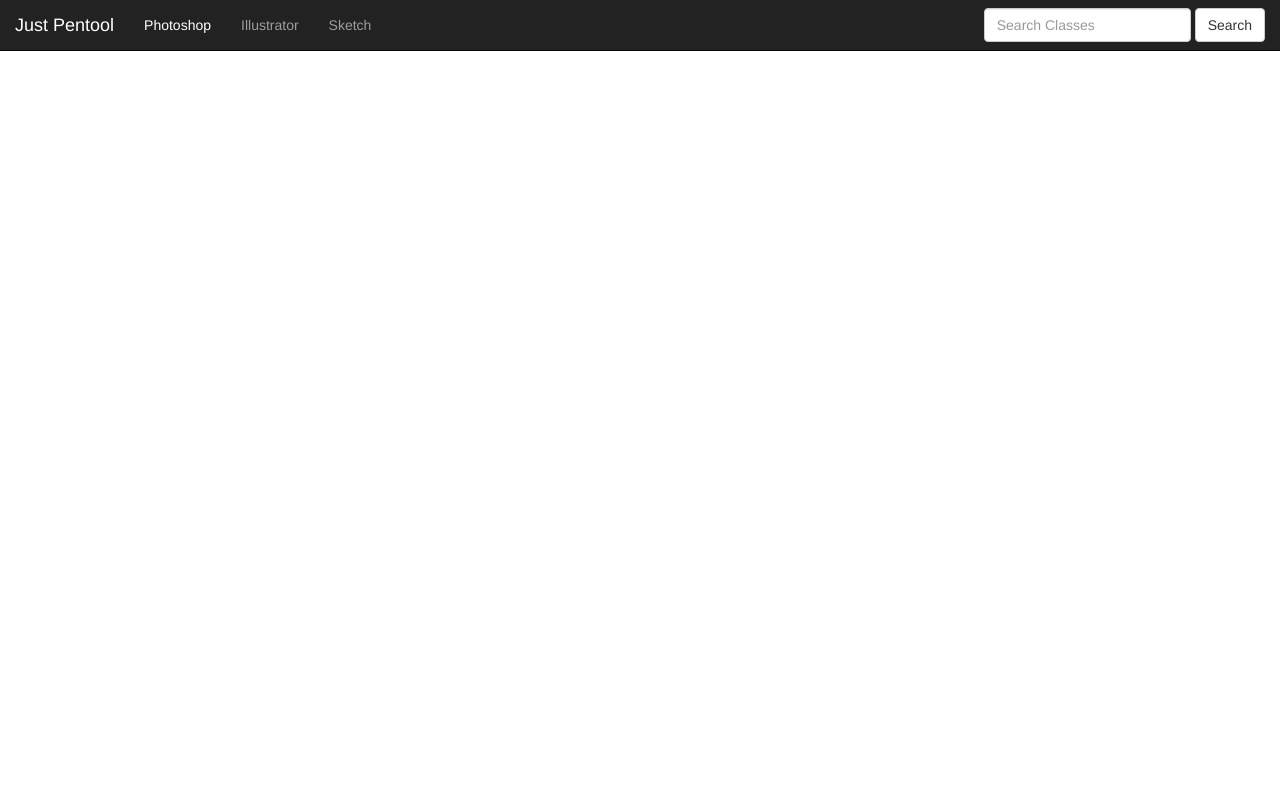
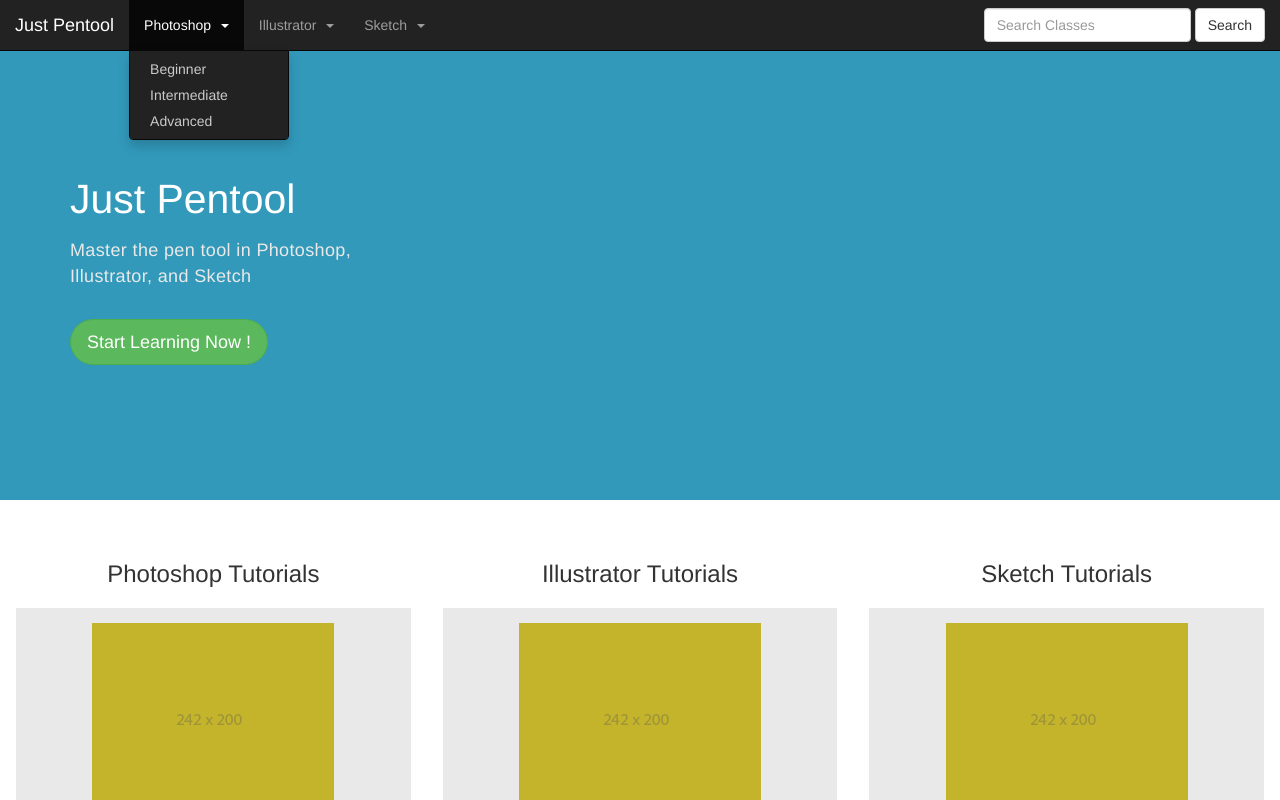
Before and after one commit to lightcastercoldheart/justpentool, a plain HTML site: page Web-Landing_Page/index.html in a window 1280 px wide. Both pictures are taken after a click on the button "Photoshop". Shown: the top 800 px of the page. Drawn offline with nearby package versions, Linux system fonts and the light colour scheme.

Commit message:
Added files via upload

```diff
--- /dev/null
+++ b/Web-Landing_Page/css/style.css
@@ -0,0 +1,60 @@
+/*Style Guide
+
+Typography
+
+Colors
+
+Links
+
+
+
+
+*/
+
+.jumbotron {
+	background-color: #3299BB !important;
+	height: 500px !important;
+}
+
+h1 small {
+	color: #ffffff !important;
+}
+
+h4 {
+	line-height: 26px !important;
+	letter-spacing: 0.02em !important;
+	color: #e9e9e9 !important;
+}
+
+/*inverse dropdown color*/
+
+.dropdown-menu>li>a {
+	color: #cacaca !important;
+}
+
+.dropdown-menu>li>a:hover {
+	color: #424242 !important;
+}
+
+.inverse-dropdown{
+	background-color: #222 !important;
+	border-color: #080808 !important;
+	&>li>a{
+		color: #cacaca !important;
+		&:hover{
+			color: #fff !important;
+			background-color: #000 !important;
+		}
+	}
+}
+
+.btn-group-lg>.btn, .btn-lg {
+	border-bottom-right-radius: 4em !important;
+	border-bottom-left-radius: 4em !important;
+	border-top-right-radius: 4em !important;
+	border-top-left-radius: 4em !important;
+}
+
+.panel-body {
+	background:#e9e9e9 !important;
+}
--- a/Web-Landing_Page/index.html
+++ b/Web-Landing_Page/index.html
@@ -1,7 +1,7 @@
 <!DOCTYPE HTML>
 
 <head>
-	<link href="../css/style.css" rel="stylesheet">
+	<link href="css/style.css" rel="stylesheet">
 	<link href="https://maxcdn.bootstrapcdn.com/bootstrap/3.3.6/css/bootstrap.min.css" rel="stylesheet">
 	<link rel="stylesheet" href="https://maxcdn.bootstrapcdn.com/font-awesome/4.5.0/css/font-awesome.min.css">
 </head>
@@ -16,11 +16,31 @@
 			</div><!--closes navbar-header-->
 
 		<div class="collapse navbar-collapse" id="bs-example-navbar-collapse-1">
-			<ul class="nav navbar-nav">
-				<li><a href="#">Photoshop</a>
-				<li><a href="#">Illustrator</a>
-				<li><a href="#">Sketch</a>
-			</ul>
+
+				<ul class="nav navbar-nav">
+					<li class="dropdown inverse-dropdown"><a href="#" class="dropdown-toggle" data-toggle="dropdown" role="button" aria-haspopup="true" aria-expanded="false">Photoshop &nbsp<span class="caret"></span></a>
+					<ul class="dropdown-menu inverse-dropdown">
+						<li><a href="#">Beginner</a></li>
+						<li><a href="#">Intermediate</a></li>
+						<li><a href="#">Advanced</a></li>
+					</ul><!--closes dropdown-menu-->
+					</li>
+					<li class="dropdown inverse-dropdown"><a href="#" class="dropdown-toggle" data-toggle="dropdown" role="button" aria-haspopup="true" aria-expanded="false">Illustrator &nbsp<span class="caret"></span></a>
+					<ul class="dropdown-menu inverse-dropdown">
+						<li><a href="#">Beginner</a></li>
+						<li><a href="#">Intermediate</a></li>
+						<li><a href="#">Advanced</a></li>
+					</li>
+					</ul><!--closes dropdown-menu--></li>
+					<li class="dropdown inverse-dropdown"><a href="#" class="dropdown-toggle" data-toggle="dropdown" role="button" aria-haspopup="true" aria-expanded="false">Sketch &nbsp<span class="caret"></span></a>
+					<ul class="dropdown-menu inverse-dropdown">
+						<li><a href="#">Beginner</a></li>
+						<li><a href="#">Intermediate</a></li>
+						<li><a href="#">Advanced</a></li>
+					</ul><!--closes dropdown-menu-->
+					</li>
+
+				</ul><!--closes navbar-nav-->
 
 			<form class="navbar-form navbar-right" role="search">
 				<div class="form-group">
@@ -32,6 +52,54 @@
 		</div><!--closes container-->
 	</nav>
 
+	<div class="jumbotron">
+		<div class="container">
+			<h1>&nbsp</h1>
+			<h1><small>Just Pentool</small></h1>
+			<h4>Master the pen tool in Photoshop, <br> Illustrator, and Sketch</h4><br>
+			<p><a class="btn btn-success btn-lg" href="#" role="button">Start Learning Now&nbsp!</a></p>
+		</div>
+	</div><!--closes jumbotron-->
+
+	<div class="col-md-4 panel">
+		<h3 class="panel-heading text-center">Photoshop Tutorials</h3>
+			<div class="panel-body">
+				<img src="images/242x200.jpg" alt="242x200" class="center-block">
+					<p class="text-center"><br><a href="#" class="btn btn-primary" role="button">Explore Photoshop Tutorials</a></p>
+		</div>
+
+	</div>
+
+	<div class="col-md-4 panel">
+		<h3 class="panel-heading text-center">Illustrator Tutorials</h3>
+			<div class="panel-body">
+			<img src="images/242x200.jpg" alt="242x200" class="center-block">
+					<p class="text-center"><br><a href="#" class="btn btn-primary" role="button">Explore Illustrator Tutorials</a></p>
+			</div>
+
+
+	</div>
+
+
+	<div class="col-md-4 panel">
+		<h3 class="panel-heading text-center">Sketch Tutorials</h3>
+				<div class="panel-body">
+				<img src="images/242x200.jpg" alt="242x200" class="center-block">
+					<p class="text-center"><br><a href="#" class="btn btn-primary" role="button">Explore Sketch Tutorials</a></p>
+				</div>
+		</div>
+
+
+	</div>
+
+
+	<footer class="footer">
+		<div class="container">
+			<p class="pull-left"> Project Pentool Awesome | 2016</p>
+			<p class="pull-right">
+				<a href="#">About Us</a> | <a href="#">Contact Us</a> | <a href="#">Help</a>
+			</p>
+	</footer>
 
 </body>
 
```
Also changed, not shown: Web-Landing_Page/images/242x200.jpg (added).
